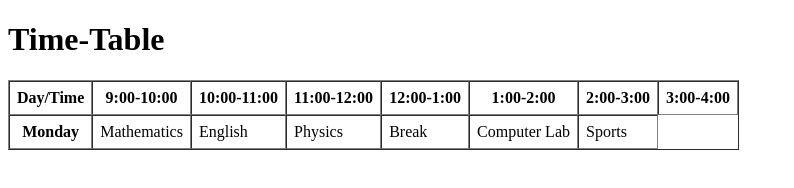
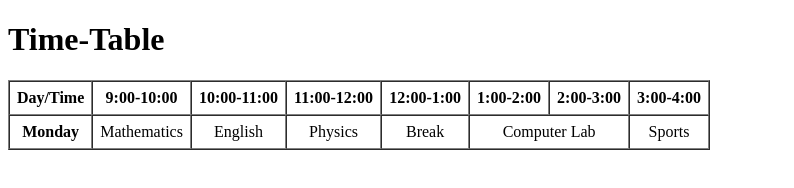
Before and after one commit to sidsxn7/cse27, a plain HTML site: page EXPERIMENTS/EXPERIMENT-3.html in a window 1280 px wide. Shown: the whole page, without its empty margins (0-794 px from the left). Drawn offline with Linux system fonts and the light colour scheme.

Commit message:
applying  rowspan and colspan

```diff
--- a/EXPERIMENTS/EXPERIMENT-3.html
+++ b/EXPERIMENTS/EXPERIMENT-3.html
@@ -20,12 +20,12 @@
         </tr>
         <tr>
             <th>Monday</th>
-            <td>Mathematics</td>
-            <td>English</td>
-            <td>Physics</td>
-            <td>Break</td>
-            <td>Computer Lab</td>
-            <td>Sports</td>
+            <td rowspan="2" align="center">Mathematics</td>
+            <td align="center">English</td>
+            <td rowspan="3" align="center">Physics</td>
+            <td align="center">Break</td>
+            <td colspan="2" align="center">Computer Lab</td>
+            <td align="center">Sports</td>
         </tr>
     </table>
 </body>
```
